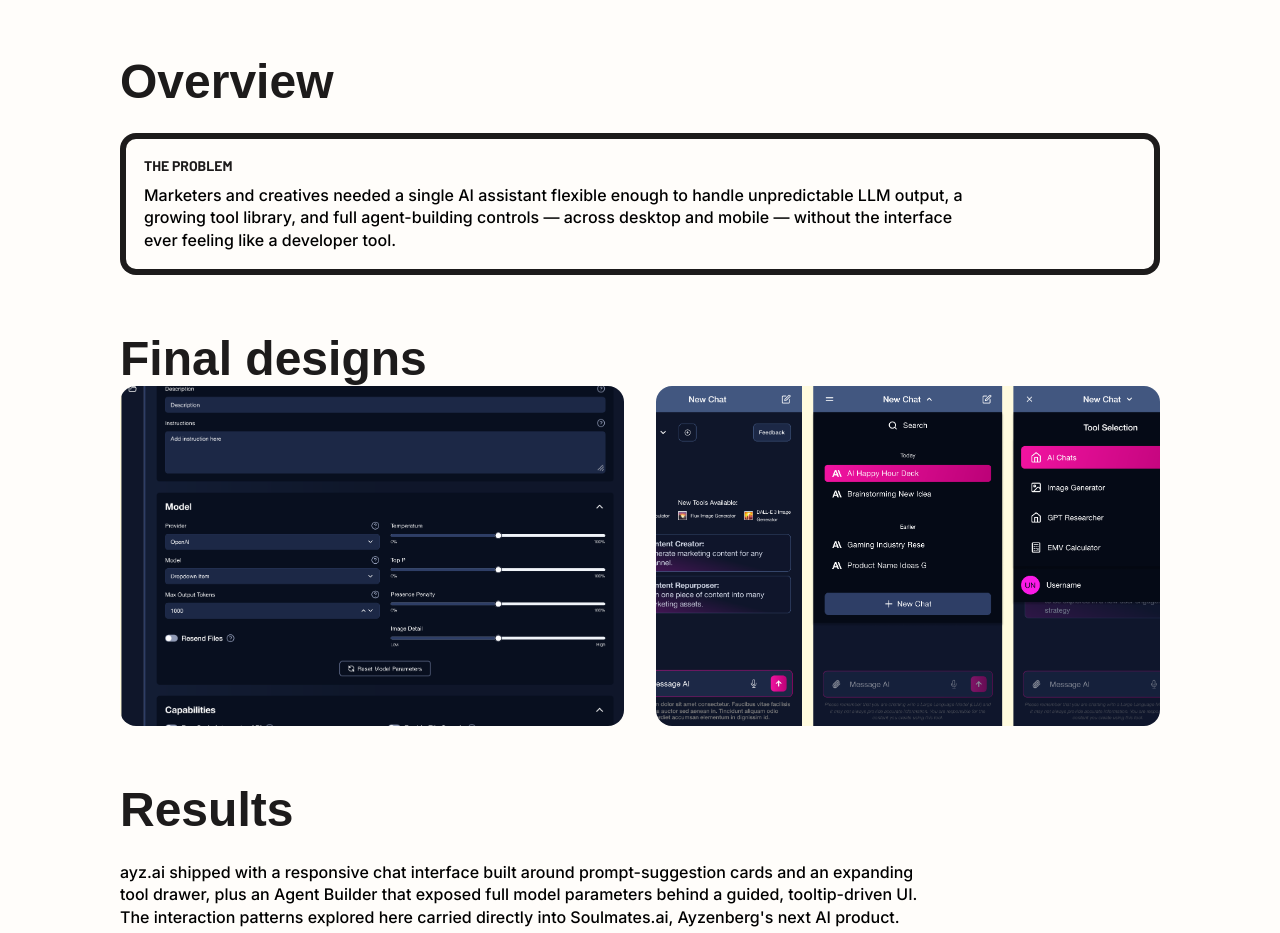
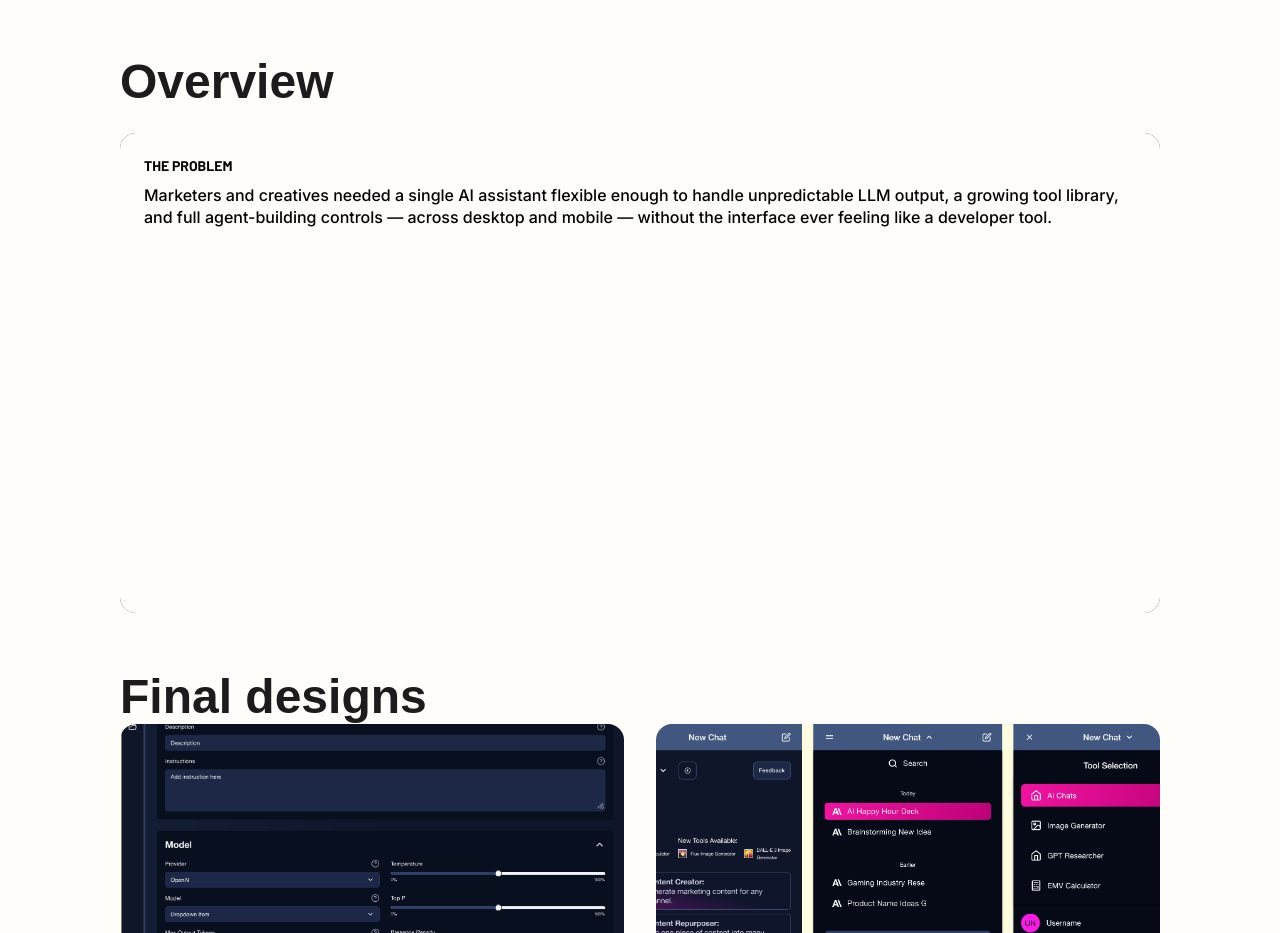
Before and after one commit to Fauxdeedle/site-portfolio, a Next.js app: page /work/ayz-ai in a window 1280 px wide. Shown: the part 866-1799 px from the top of the page. Built offline with nearby package versions, Linux system fonts and the light colour scheme; a web font is replaced by a local one.

Commit message:
testing component update

```diff
--- a/app/work/[slug]/page.js
+++ b/app/work/[slug]/page.js
@@ -1,5 +1,6 @@
 import { notFound } from "next/navigation";
 import ButtonLink from "@/components/ButtonLink";
+import HighlightCard from "@/components/HighlightCard";
 import ImagePlaceholder from "@/components/ImagePlaceholder";
 import ProcessStep from "@/components/ProcessStep";
 import KeyDecisionCard from "@/components/KeyDecisionCard";
@@ -41,7 +42,11 @@ export default async function ProjectPage({ params, searchParams }) {
     { label: "Platform", value: project.platform },
   ].filter((item) => item.value);
 
-  const hasOverview = Boolean(project.problem || project.goal);
+  const overviewItems = [
+    project.problem && { label: "The problem", body: project.problem },
+    project.goal && { label: "The goal", body: project.goal },
+  ].filter(Boolean);
+  const hasOverview = overviewItems.length > 0;
   const hasResults = project.stats.length > 0 || Boolean(project.result);
 
   return (
@@ -83,23 +88,7 @@ export default async function ProjectPage({ params, searchParams }) {
       {hasOverview && (
         <div className={styles.copyBlock}>
           <span className={styles.sectionHeading}>Overview</span>
-          <div className={styles.overviewRow}>
-            {project.problem && (
-              <div className={styles.overviewBox}>
-                <span className={styles.overviewLabel}>The problem</span>
-                <span className={styles.body}>{project.problem}</span>
-              </div>
-            )}
-            {project.problem && project.goal && (
-              <span className={styles.overviewArrow}>→</span>
-            )}
-            {project.goal && (
-              <div className={styles.overviewBox}>
-                <span className={styles.overviewLabel}>The goal</span>
-                <span className={styles.body}>{project.goal}</span>
-              </div>
-            )}
-          </div>
+          <HighlightCard items={overviewItems} />
         </div>
       )}
 
--- a/app/work/[slug]/page.module.css
+++ b/app/work/[slug]/page.module.css
@@ -109,45 +109,6 @@
   max-width: 820px;
 }
 
-/* Overview */
-.overviewRow {
-  display: flex;
-  align-items: stretch;
-  gap: var(--space-7);
-  flex-wrap: wrap;
-}
-
-.overviewBox {
-  flex: 1 1 320px;
-  display: flex;
-  flex-direction: column;
-  gap: 10px;
-  padding: 24px;
-  border-radius: var(--radius-lg);
-  background: var(--paper);
-  box-shadow: var(--outline-thick);
-  box-sizing: border-box;
-}
-
-.overviewLabel {
-  font-family: var(--font-heading);
-  font-weight: 700;
-  font-size: 14px;
-  text-transform: uppercase;
-  color: var(--ink);
-}
-
-.overviewArrow {
-  display: flex;
-  align-items: center;
-  justify-content: center;
-  font-family: var(--font-display);
-  font-weight: 800;
-  font-size: 32px;
-  color: var(--ink);
-  flex: 0 0 auto;
-}
-
 /* Process */
 .processList {
   display: flex;
--- /dev/null
+++ b/components/HighlightCard.jsx
@@ -0,0 +1,19 @@
+import styles from "./HighlightCard.module.css";
+
+export default function HighlightCard({ items, className = "", ...rest }) {
+  const isSplit = items.length === 2;
+
+  return (
+    <div className={`${styles.card} ${className}`} {...rest}>
+      {items.map((item, i) => (
+        <div
+          key={item.label}
+          className={`${styles.half} ${isSplit && i === 0 ? styles.ink : styles.paper}`}
+        >
+          <span className={styles.label}>{item.label}</span>
+          <span className={styles.body}>{item.body}</span>
+        </div>
+      ))}
+    </div>
+  );
+}
--- /dev/null
+++ b/components/HighlightCard.module.css
@@ -0,0 +1,54 @@
+.card {
+  display: flex;
+  align-items: stretch;
+  flex: 1 1 480px;
+  border-radius: var(--radius-lg);
+  overflow: hidden;
+  box-shadow: var(--outline-thick);
+  box-sizing: border-box;
+}
+
+.half {
+  flex: 1 1 50%;
+  display: flex;
+  flex-direction: column;
+  gap: 10px;
+  padding: 24px;
+  box-sizing: border-box;
+}
+
+.ink {
+  background: var(--ink);
+  color: var(--text-inverse);
+}
+
+.paper {
+  background: var(--paper);
+  color: var(--ink-black);
+}
+
+.label {
+  font-family: var(--font-heading);
+  font-weight: 700;
+  font-size: 14px;
+  text-transform: uppercase;
+  color: inherit;
+}
+
+.body {
+  font-family: var(--font-body);
+  font-weight: 500;
+  font-size: 16px;
+  line-height: 1.4;
+  color: inherit;
+}
+
+@media (max-width: 560px) {
+  .card {
+    flex-direction: column;
+  }
+
+  .half {
+    flex: 1 1 auto;
+  }
+}
```
Also changed, not shown: app/style-guide/page.js (+24 -0 lines).
